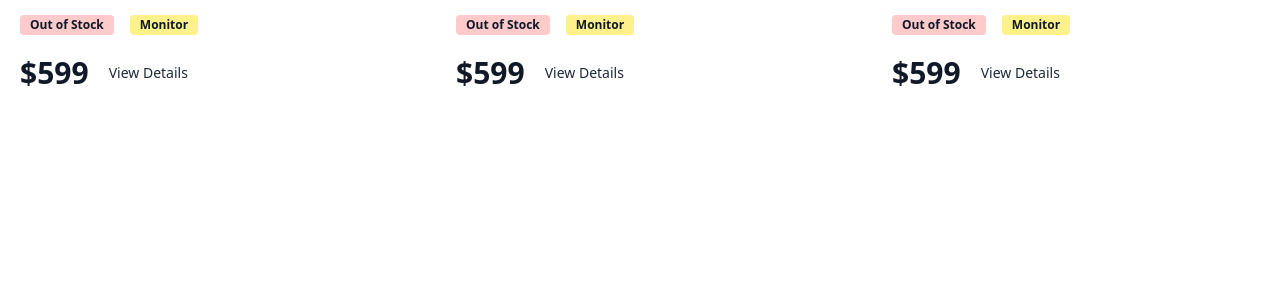
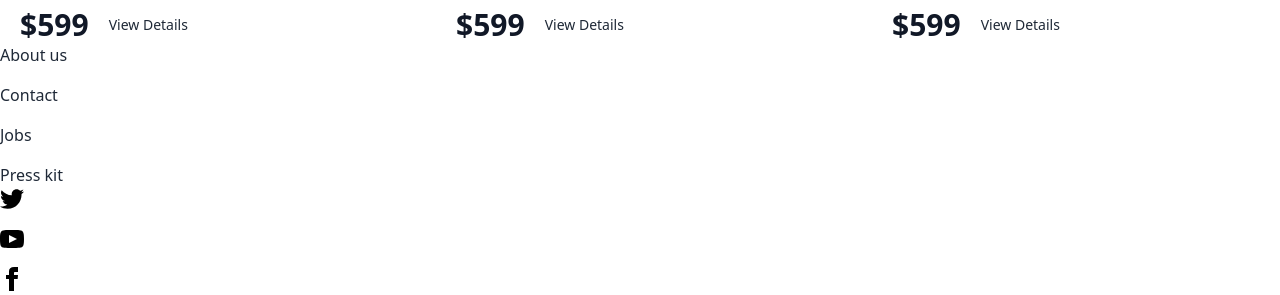
Before and after one commit to FarhanZizz/sparktech, a Next.js app: page /cpu in a window 1280 px wide. Shown: the part 2625-2920 px from the top of the page. Before the commit the page ends 2718 px from the top, so only its background shows below. Built offline with nearby package versions, Linux system fonts and the light colour scheme; no server answers.

Commit message:
added nextauth

```diff
--- a/src/Components/Home/Hero.js
+++ b/src/Components/Home/Hero.js
@@ -3,7 +3,7 @@
 
 const Hero = () => {
   return (
-    <div className="hero min-h-screen">
+    <div className="mt-14 min-h-screen">
       <div className="hero-content flex-col lg:flex-row-reverse justify-between">
         <Image src="/hero.png" width={600} height={600} />
         <div className="lg:w-1/2">
--- /dev/null
+++ b/src/Components/Layout/Footer.js
@@ -0,0 +1,56 @@
+import React from "react";
+
+const Footer = () => {
+  return (
+    <footer className="footer footer-center p-10 text-base-content rounded">
+      <div className="grid grid-flow-col gap-4">
+        <a className="link link-hover">About us</a>
+        <a className="link link-hover">Contact</a>
+        <a className="link link-hover">Jobs</a>
+        <a className="link link-hover">Press kit</a>
+      </div>
+      <div>
+        <div className="grid grid-flow-col gap-4">
+          <a>
+            <svg
+              xmlns="http://www.w3.org/2000/svg"
+              width="24"
+              height="24"
+              viewBox="0 0 24 24"
+              className="fill-current"
+            >
+              <path d="M24 4.557c-.883.392-1.832.656-2.828.775 1.017-.609 1.798-1.574 2.165-2.724-.951.564-2.005.974-3.127 1.195-.897-.957-2.178-1.555-3.594-1.555-3.179 0-5.515 2.966-4.797 6.045-4.091-.205-7.719-2.165-10.148-5.144-1.29 2.213-.669 5.108 1.523 6.574-.806-.026-1.566-.247-2.229-.616-.054 2.281 1.581 4.415 3.949 4.89-.693.188-1.452.232-2.224.084.626 1.956 2.444 3.379 4.6 3.419-2.07 1.623-4.678 2.348-7.29 2.04 2.179 1.397 4.768 2.212 7.548 2.212 9.142 0 14.307-7.721 13.995-14.646.962-.695 1.797-1.562 2.457-2.549z"></path>
+            </svg>
+          </a>
+          <a>
+            <svg
+              xmlns="http://www.w3.org/2000/svg"
+              width="24"
+              height="24"
+              viewBox="0 0 24 24"
+              className="fill-current"
+            >
+              <path d="M19.615 3.184c-3.604-.246-11.631-.245-15.23 0-3.897.266-4.356 2.62-4.385 8.816.029 6.185.484 8.549 4.385 8.816 3.6.245 11.626.246 15.23 0 3.897-.266 4.356-2.62 4.385-8.816-.029-6.185-.484-8.549-4.385-8.816zm-10.615 12.816v-8l8 3.993-8 4.007z"></path>
+            </svg>
+          </a>
+          <a>
+            <svg
+              xmlns="http://www.w3.org/2000/svg"
+              width="24"
+              height="24"
+              viewBox="0 0 24 24"
+              className="fill-current"
+            >
+              <path d="M9 8h-3v4h3v12h5v-12h3.642l.358-4h-4v-1.667c0-.955.192-1.333 1.115-1.333h2.885v-5h-3.808c-3.596 0-5.192 1.583-5.192 4.615v3.385z"></path>
+            </svg>
+          </a>
+        </div>
+      </div>
+      <div>
+        <p>Copyright © 2023 - All right reserved by No one :3 </p>
+      </div>
+    </footer>
+  );
+};
+
+export default Footer;
--- a/src/Components/Layout/Navbar.js
+++ b/src/Components/Layout/Navbar.js
@@ -1,17 +1,23 @@
 import Link from "next/link";
 import React from "react";
+import { useSession, signOut, signIn } from "next-auth/react";
 const Navbar = () => {
+  const { data: session } = useSession();
   const menu = (
     <>
       <li>
         <Link href="/">Home</Link>
       </li>
-      <li>
-        <Link href="/login">Login</Link>
-      </li>
-      <li>
-        <Link href="/signup">Signup</Link>
-      </li>
+      {session?.user ? (
+        <li>
+          <button onClick={() => signOut()}>Logout</button>
+        </li>
+      ) : (
+        <li>
+          <button onClick={() => signIn("google")}>Login</button>
+        </li>
+      )}
+
       <li tabIndex={0}>
         <details>
           <summary>Parent</summary>
--- a/src/Components/Layout/RootLayout.js
+++ b/src/Components/Layout/RootLayout.js
@@ -1,11 +1,13 @@
 import React from "react";
 import Navbar from "./Navbar";
+import Footer from "./Footer";
 
 const RootLayout = ({ children }) => {
   return (
     <div className="px-2 pt-4 md:px-5">
       <Navbar />
       {children}
+      <Footer />
     </div>
   );
 };
--- /dev/null
+++ b/src/middleware.js
@@ -0,0 +1,3 @@
+export { default } from "next-auth/middleware";
+
+export const config = { matcher: ["/pc-builder"] };
--- a/src/pages/_app.js
+++ b/src/pages/_app.js
@@ -1,6 +1,11 @@
 import "@/styles/globals.css";
+import { SessionProvider } from "next-auth/react";
 
 export default function App({ Component, pageProps }) {
   const getLayout = Component.getLayout || ((page) => page);
-  return getLayout(<Component {...pageProps} />);
+  return (
+    <SessionProvider session={pageProps.session}>
+      {getLayout(<Component {...pageProps} />)}
+    </SessionProvider>
+  );
 }
--- /dev/null
+++ b/src/pages/api/auth/[...nextauth].js
@@ -0,0 +1,16 @@
+import NextAuth from "next-auth";
+import GithubProvider from "next-auth/providers/github";
+import GoogleProvider from "next-auth/providers/google";
+
+export const authOptions = {
+  // Configure one or more authentication providers
+  providers: [
+    GoogleProvider({
+      clientId: process.env.GOOGLE_ID,
+      clientSecret: process.env.GOOGLE_SECRET,
+    }),
+    // ...add more providers here
+  ],
+};
+
+export default NextAuth(authOptions);
--- /dev/null
+++ b/src/pages/pc-builder/index.js
@@ -0,0 +1,12 @@
+import RootLayout from "@/Components/Layout/RootLayout";
+import React from "react";
+
+const PcBuilderPage = () => {
+  return <div>this is pc builder oage</div>;
+};
+
+export default PcBuilderPage;
+
+PcBuilderPage.getLayout = function getLayout(page) {
+  return <RootLayout>{page}</RootLayout>;
+};
```
Also changed, not shown: 1 other file (tests, documents, lock files or other folders).
